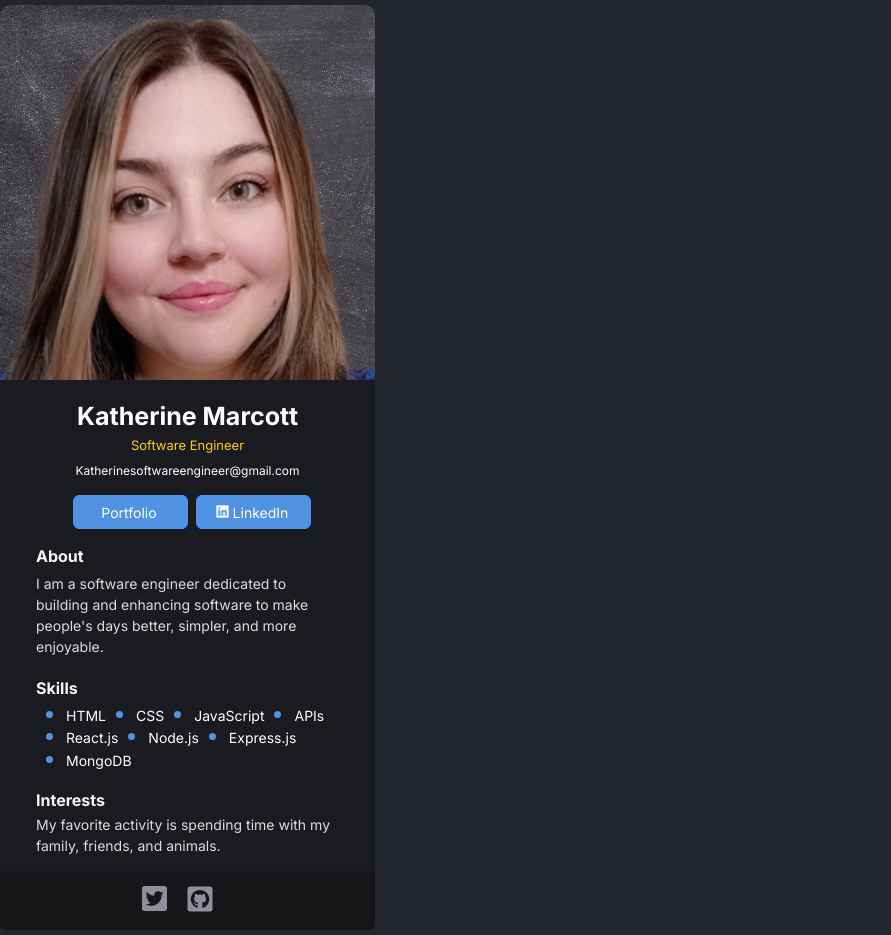
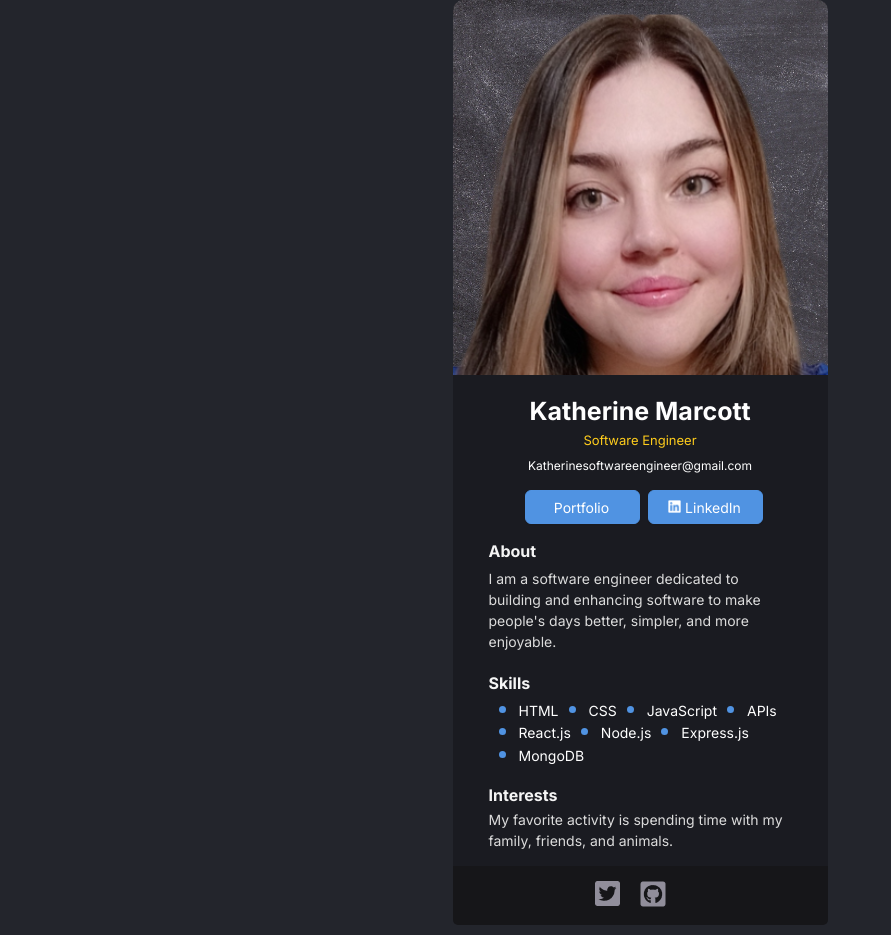
Before and after one commit to Katherine-KM/DigitalBusinessCard, a React (Create React App) app: page / in a window 1280 px wide. Shown: the whole page, without its empty margins (0-891 px from the left). Built offline with nearby package versions, Linux system fonts and the light colour scheme.

Commit message:
add margin: auto auto

```diff
--- a/public/style.css
+++ b/public/style.css
@@ -10,15 +10,13 @@
 
 body {
     background-color: #23252C;
-    width: fit-content;
-    height: fit-content;
 }
 
 .business-card {
     background-color: #1A1B21;
     height: fit-content;
     max-width: 375px;
-    margin: 5px auto;
+    margin: auto auto;
     border-radius: 10px 10px 10px 10px;
 }
 
```
